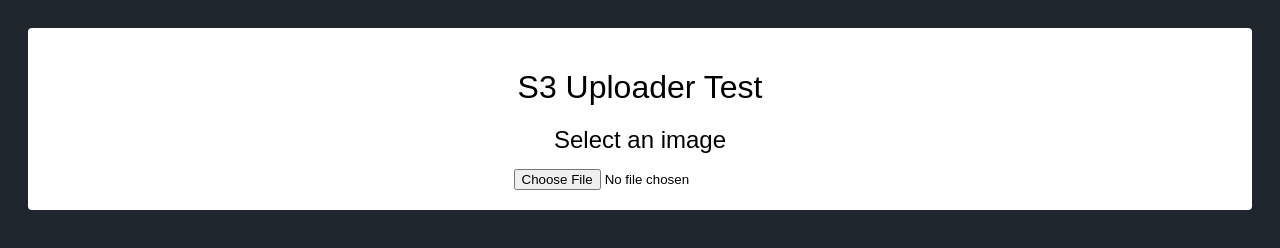
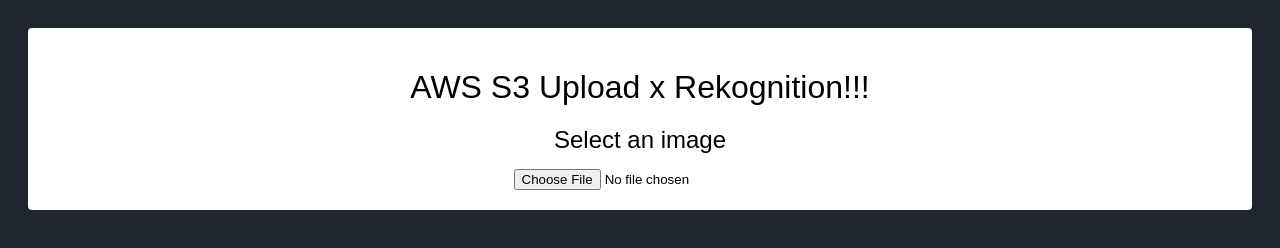
Before and after one commit to osataken/aws-serverless-image-analyzer, a plain HTML site: page src/static/index.html in a window 1280 px wide. Drawn offline with nearby package versions, Linux system fonts and the light colour scheme.

Commit message:
fix title on index.html

```diff
--- a/src/static/index.html
+++ b/src/static/index.html
@@ -1,13 +1,13 @@
 <!DOCTYPE html>
 <html>
   <head>
-    <title>Upload file to S3</title>
+    <title>AWS S3 Upload x Rekognition!!!</title>
     <script src="https://unpkg.com/vue@1.0.28/dist/vue.js"></script>
     <script src="https://unpkg.com/axios@0.2.1/dist/axios.min.js"></script>
   </head>
   <body>
     <div id="app">
-      <h1>S3 Uploader Test</h1>
+      <h1>AWS S3 Upload x Rekognition!!!</h1>
 
       <div v-if="!image">
         <h2>Select an image</h2>
```
